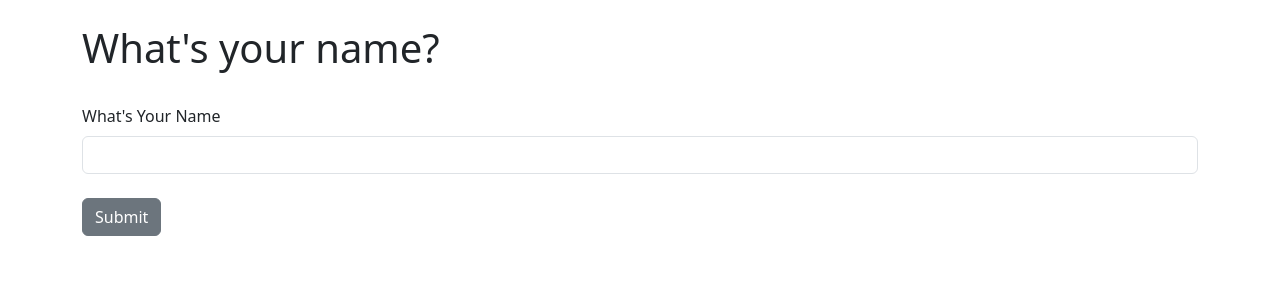
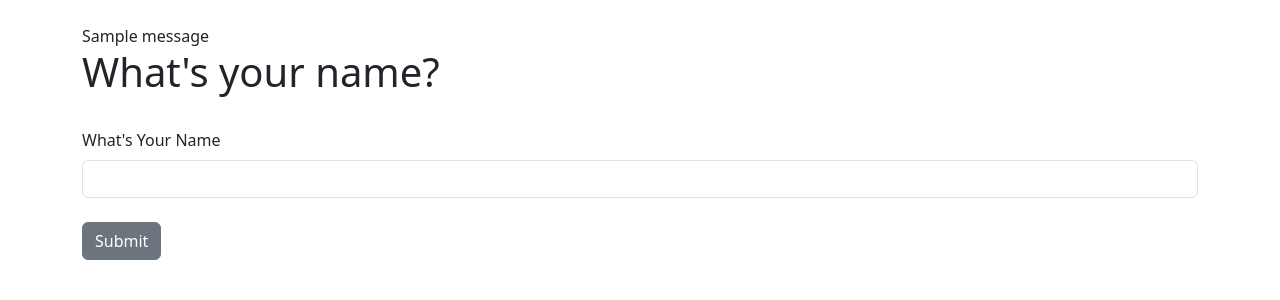
Before and after one commit to Aleksey215/flasker, a Flask app: page /name in a window 1280 px wide. Shown: the part 56-356 px from the top of the page. Run offline with Flask 3, Linux system fonts and the light colour scheme; one stand-in notice (Sample message) is shown; parts of the project's set-up code (start-up, migrations or seed data) failed here and were passed over.

Commit message:
add flashe messages

```diff
--- a/app.py
+++ b/app.py
@@ -1,7 +1,7 @@
 """
 Main page application
 """
-from flask import Flask, render_template
+from flask import Flask, render_template, flash
 from flask_wtf import FlaskForm
 from wtforms import StringField, SubmitField
 from wtforms.validators import DataRequired
@@ -70,4 +70,5 @@ def name():
     if form.validate_on_submit():
         name = form.name.data
         form.name.data = ''
+        flash(message="Form Submitted Successfully!")
     return render_template('name.html', name=name, form=form)
--- a/templates/name.html
+++ b/templates/name.html
@@ -1,6 +1,10 @@
 {% extends 'base.html' %}
 
 {% block content %}
+
+{% for message in get_flashed_messages() %}
+    {{ message }}
+{% endfor %}
 
 {% if name %}
     <h1>Hello {{ name }}!</h1>
```
Also changed, not shown: README.md.
